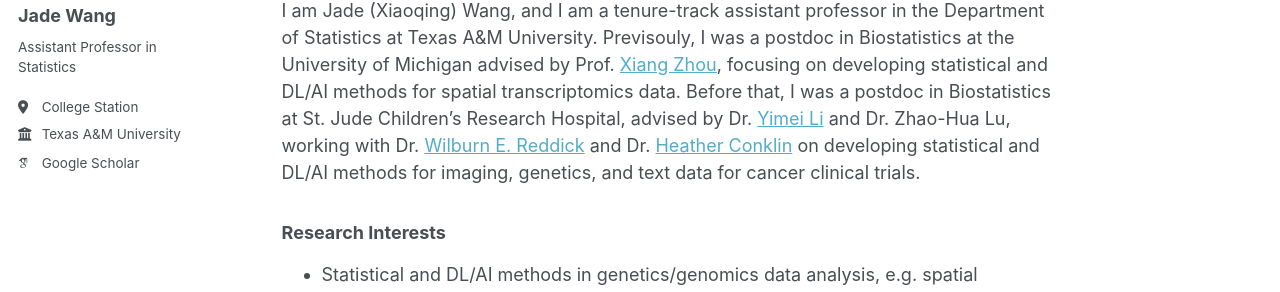
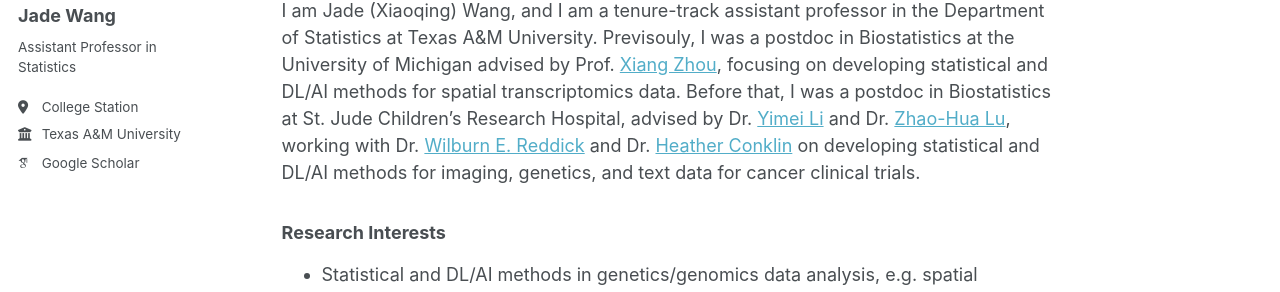
Before and after one commit to jadexq/jadexq.github.io, a Jekyll site: the page built from _pages/about.md, in a window 1280 px wide and 900 px high. Shown: the part 238-530 px from the top of the window. Built offline with Jekyll 4.4.1, drawn with Linux system fonts in a browser that asks for light colours; some web fonts are replaced; a script that is not in the unit is left out; part of the change alters nothing that is shown.

```diff
--- a/_pages/about.md
+++ b/_pages/about.md
@@ -11,7 +11,7 @@ Hi :) welcome to my website!
 
 ### About Me
 
-I am Jade (Xiaoqing) Wang, and I am a tenure-track assistant professor in the Department of Statistics at Texas A&M University. Previsouly, I was a postdoc in Biostatistics at the University of Michigan advised by Prof. [Xiang Zhou](https://xiangzhou.github.io/), focusing on developing statistical and DL/AI methods for spatial transcriptomics data. Before that, I was a postdoc in Biostatistics at St. Jude Children's Research Hospital, advised by Dr. [Yimei Li](https://www.stjude.org/directory/l/yimei-li.html) and Dr. Zhao-Hua Lu, working with Dr.  [Wilburn E. Reddick](https://www.stjude.org/directory/r/wilburn-reddick.html) and Dr. [Heather Conklin](https://www.stjude.org/directory/c/heather-conklin.html) on developing statistical and DL/AI methods for imaging, genetics, and text data for cancer clinical trials.
+I am Jade (Xiaoqing) Wang, and I am a tenure-track assistant professor in the Department of Statistics at Texas A&M University. Previsouly, I was a postdoc in Biostatistics at the University of Michigan advised by Prof. [Xiang Zhou](https://xiangzhou.github.io/), focusing on developing statistical and DL/AI methods for spatial transcriptomics data. Before that, I was a postdoc in Biostatistics at St. Jude Children's Research Hospital, advised by Dr. [Yimei Li](https://www.stjude.org/directory/l/yimei-li.html) and Dr. [Zhao-Hua Lu](https://www.linkedin.com/in/zhaohua-lu-79367816/), working with Dr.  [Wilburn E. Reddick](https://www.stjude.org/directory/r/wilburn-reddick.html) and Dr. [Heather Conklin](https://www.stjude.org/directory/c/heather-conklin.html) on developing statistical and DL/AI methods for imaging, genetics, and text data for cancer clinical trials.
 
 ### Research Interests
 * Statistical and DL/AI methods in genetics/genomics data analysis, e.g. spatial transcriptomics
```
